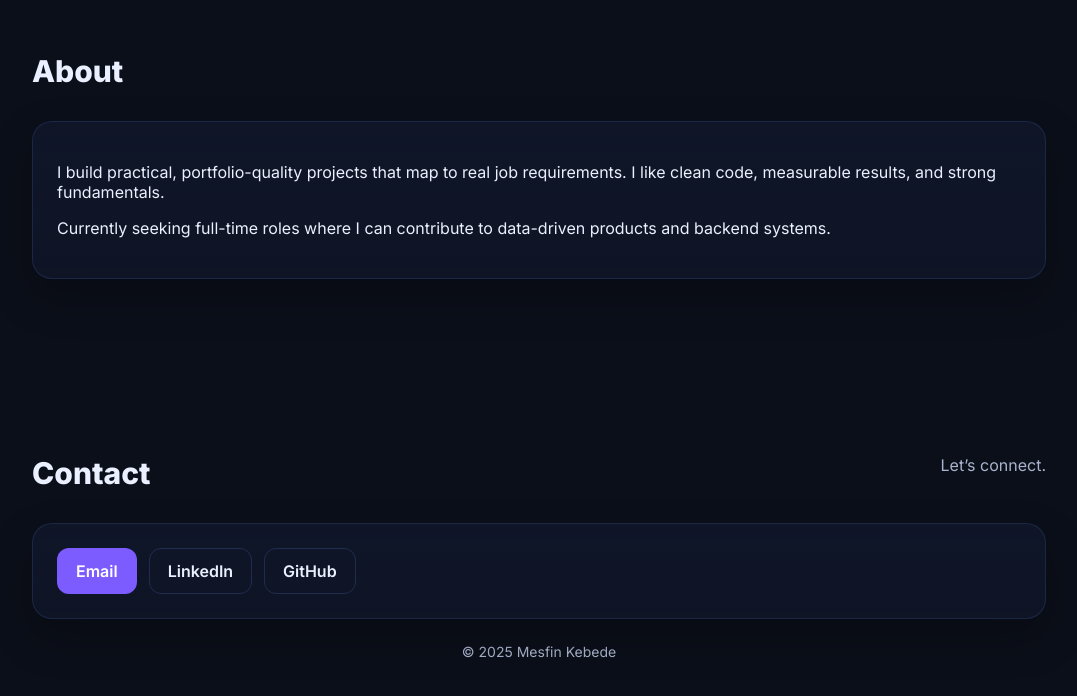
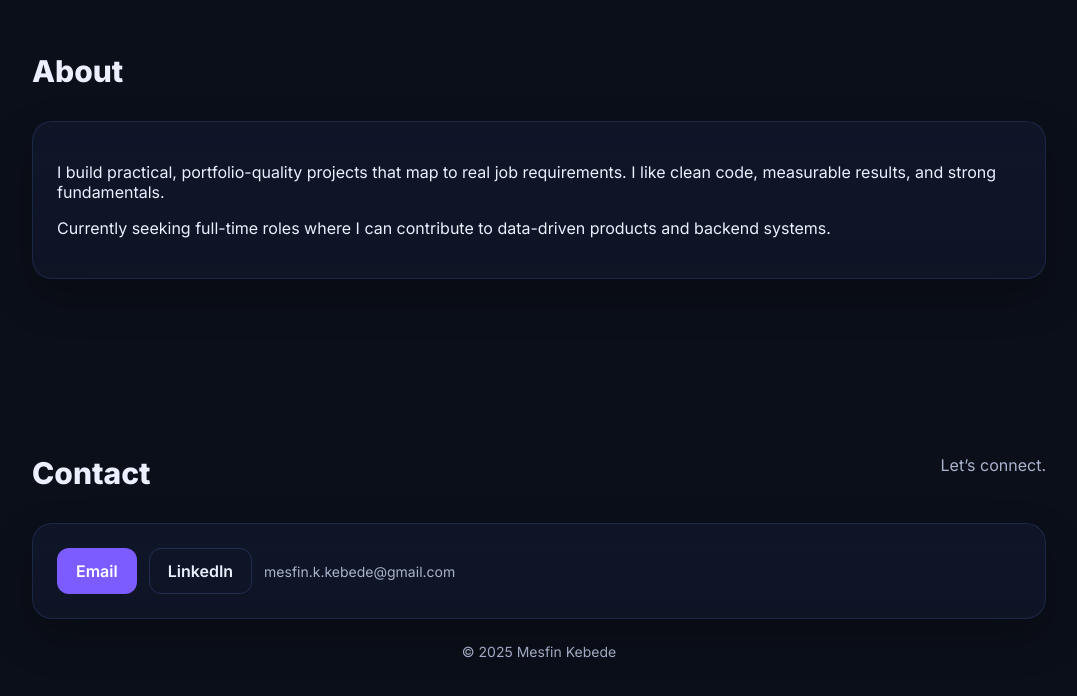
Before and after one commit to mesfin-k/mesfin-k.github.io, a plain HTML site: page index.html in a window 1280 px wide. Shown: the part 2403-3099 px from the top of the page, without its empty margins (101-1178 px from the left). Drawn offline with Linux system fonts and the light colour scheme.

Commit message:
Update index.html

```diff
--- a/index.html
+++ b/index.html
@@ -225,8 +225,8 @@
     </div>
     <div class="card contact">
       <a class="btn" href="mailto:mesfin.k.kebede@gmail.com">Email</a>
-      <a class="btn ghost" href="https://www.linkedin.com/in/mesfin-kebede/" target="_blank" rel="noopener">LinkedIn</a>
-      <a class="btn ghost" href="https://github.com/mesfin-k" target="_blank" rel="noopener">GitHub</a>
+      <a class="btn ghost" href="https://www.linkedin.com/in/mesfin-kebede/" target="_blank" rel="noopener">  LinkedIn</a>
+      <span class="email-text">mesfin.k.kebede@gmail.com</span>
     </div>
     <p class="footer muted">© <span id="year"></span> Mesfin Kebede</p>
   </section>
@@ -234,4 +234,5 @@
 
 <script src="script.js"></script>
 </body>
+
 </html>
```
